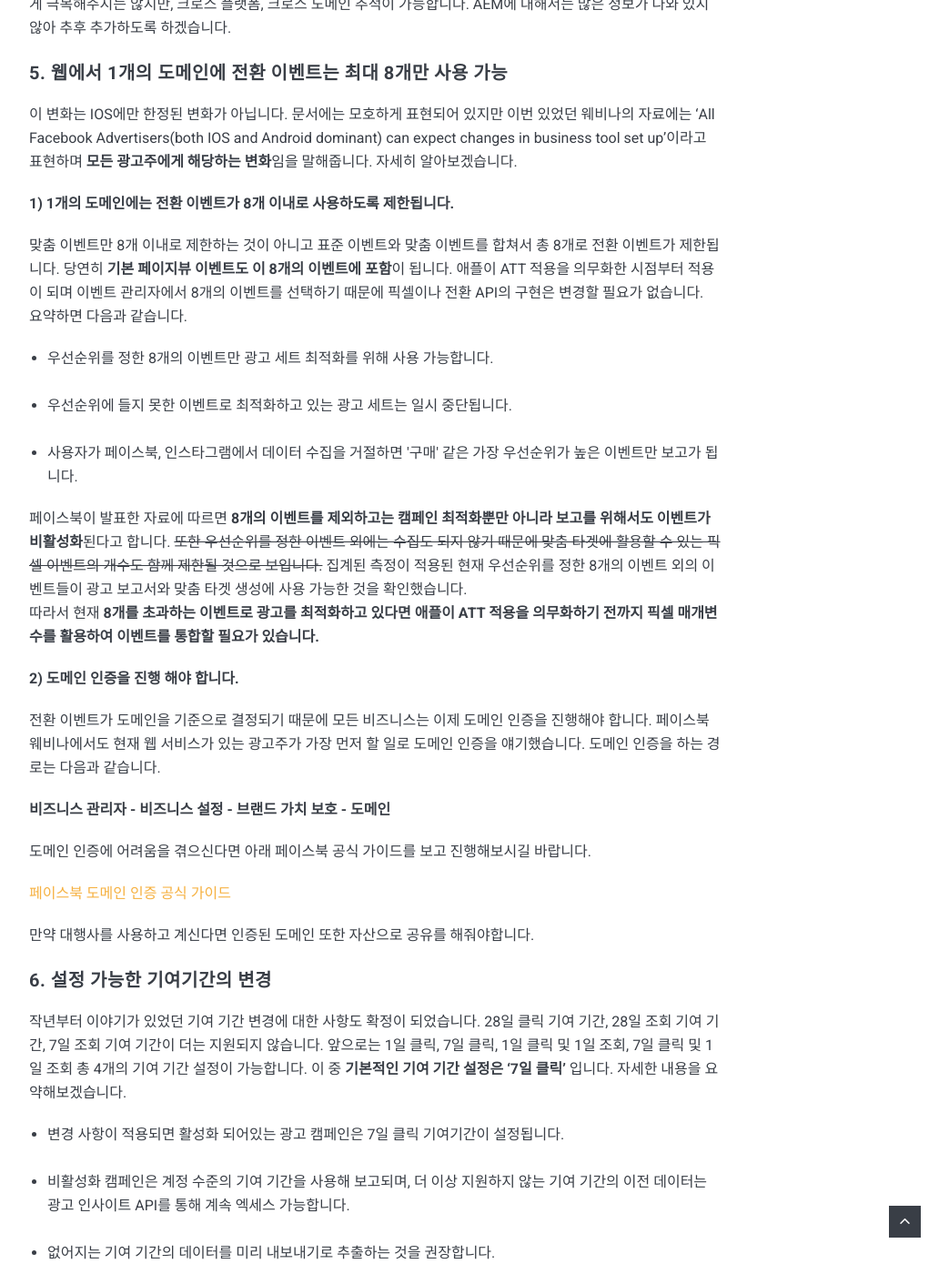
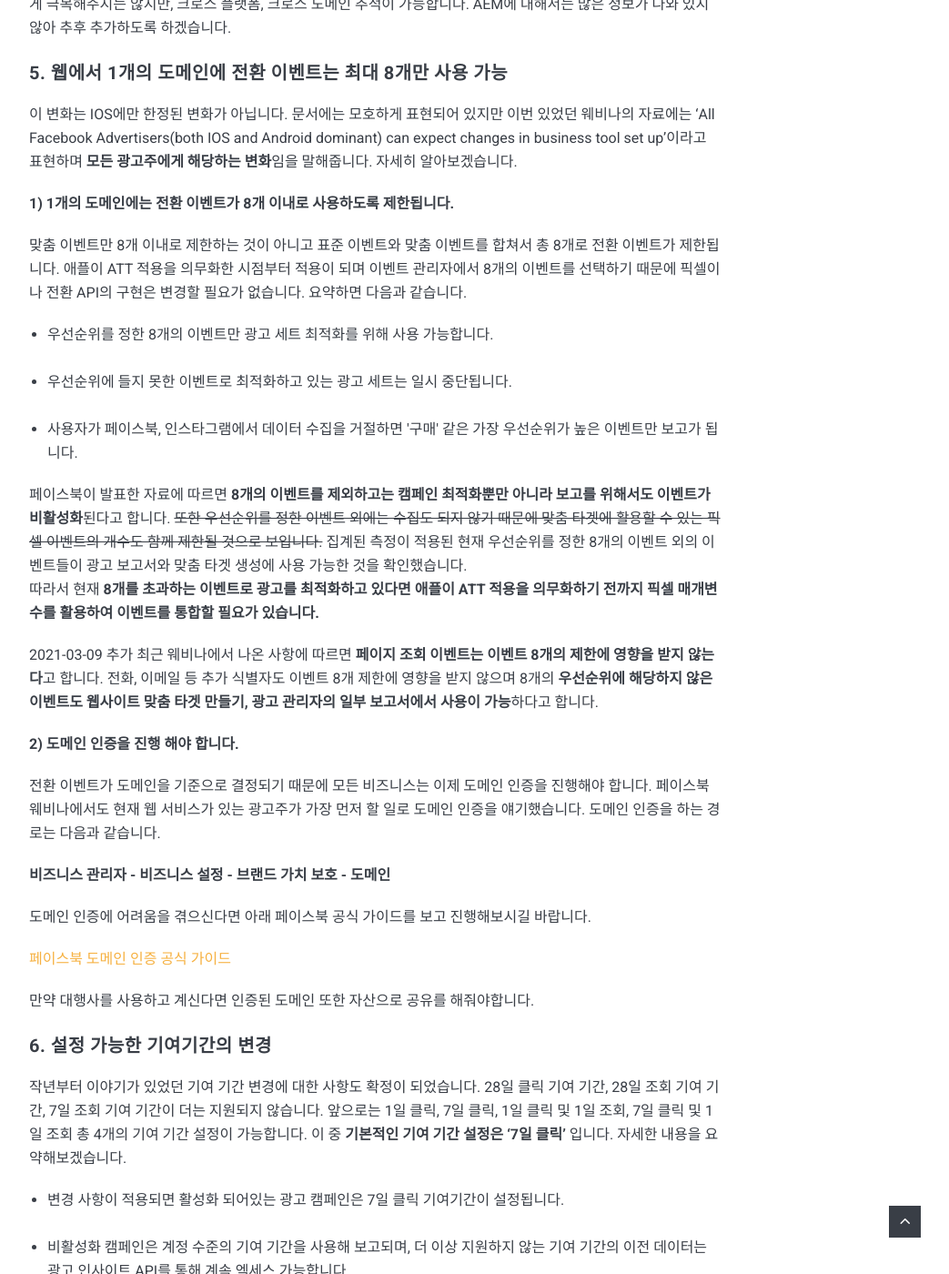
Before and after one commit to heejun-kim/heejun-kim.github.io, a Jekyll site: the page built from _posts/2021-01-15-how-should-digital-marketer-cope-with-facebook- change-caused-by-ios-14.md, in a window 1280 px wide and 1400 px high, scrolled down 2751 px. Shown: the whole window at 91% size, without its empty margins (228-1271 px from the left). Built offline with Jekyll 4.4.1, drawn with Linux system fonts in a browser that asks for light colours; nearby versions of some CDN libraries; comment, search, counter and statistics services are not loaded; some of the changed text lies outside the part shown.

Commit message:
페이스북 정보 업데이트

```diff
--- a/_posts/2021-01-15-how-should-digital-marketer-cope-with-facebook- change-caused-by-ios-14.md
+++ b/_posts/2021-01-15-how-should-digital-marketer-cope-with-facebook- change-caused-by-ios-14.md
@@ -73,7 +73,7 @@
 
 **1) 1개의 도메인에는 전환 이벤트가 8개 이내로 사용하도록 제한됩니다.**
 
-맞춤 이벤트만 8개 이내로 제한하는 것이 아니고 표준 이벤트와 맞춤 이벤트를 합쳐서 총 8개로 전환 이벤트가 제한됩니다. 당연히 **기본 페이지뷰 이벤트도 이 8개의 이벤트에 포함**이 됩니다. 애플이 ATT 적용을 의무화한 시점부터 적용이 되며 이벤트 관리자에서 8개의 이벤트를 선택하기 때문에 픽셀이나 전환 API의 구현은 변경할 필요가 없습니다. 요약하면 다음과 같습니다.
+맞춤 이벤트만 8개 이내로 제한하는 것이 아니고 표준 이벤트와 맞춤 이벤트를 합쳐서 총 8개로 전환 이벤트가 제한됩니다.  애플이 ATT 적용을 의무화한 시점부터 적용이 되며 이벤트 관리자에서 8개의 이벤트를 선택하기 때문에 픽셀이나 전환 API의 구현은 변경할 필요가 없습니다. 요약하면 다음과 같습니다.
 
 <ul>
   <li>우선순위를 정한 8개의 이벤트만 광고 세트 최적화를 위해 사용 가능합니다.</li><br>
@@ -82,8 +82,10 @@
 </ul>
 
 
+페이스북이 발표한 자료에 따르면 **8개의 이벤트를 제외하고는 캠페인 최적화뿐만 아니라 보고를 위해서도 이벤트가 비활성화**된다고 합니다. ~~또한 우선순위를 정한 이벤트 외에는 수집도 되지 않기 때문에 맞춤 타겟에 활용할 수 있는 픽셀 이벤트의 개수도 함께 제한될 것으로 보입니다.~~ 집계된 측정이 적용된 현재 우선순위를 정한 8개의 이벤트 외의 이벤트들이 광고 보고서와 맞춤 타겟 생성에 사용 가능한 것을 확인했습니다. <br>따라서 현재 **8개를 초과하는 이벤트로 광고를 최적화하고 있다면 애플이 ATT 적용을 의무화하기 전까지 픽셀 매개변수를 활용하여 이벤트를 통합할 필요가 있습니다.**
 
-페이스북이 발표한 자료에 따르면 **8개의 이벤트를 제외하고는 캠페인 최적화뿐만 아니라 보고를 위해서도 이벤트가 비활성화**된다고 합니다. ~~또한 우선순위를 정한 이벤트 외에는 수집도 되지 않기 때문에 맞춤 타겟에 활용할 수 있는 픽셀 이벤트의 개수도 함께 제한될 것으로 보입니다.~~ 집계된 측정이 적용된 현재 우선순위를 정한 8개의 이벤트 외의 이벤트들이 광고 보고서와 맞춤 타겟 생성에 사용 가능한 것을 확인했습니다. <br>따라서 현재 **8개를 초과하는 이벤트로 광고를 최적화하고 있다면 애플이 ATT 적용을 의무화하기 전까지 픽셀 매개변수를 활용하여 이벤트를 통합할 필요가 있습니다.**
+2021-03-09 추가
+최근 웨비나에서 나온 사항에 따르면 **페이지 조회 이벤트는 이벤트 8개의 제한에 영향을 받지 않는다**고 합니다. 전화, 이메일 등 추가 식별자도 이벤트 8개 제한에 영향을 받지 않으며 8개의 **우선순위에 해당하지 않은 이벤트도 웹사이트 맞춤 타겟 만들기, 광고 관리자의 일부 보고서에서 사용이 가능**하다고 합니다.
 
 **2) 도메인 인증을 진행 해야 합니다.**
 
@@ -107,7 +109,9 @@
   <li>없어지는 기여 기간의 데이터를 미리 내보내기로 추출하는 것을 권장합니다.</li><br>
     <li>비교 기간 기능을 활용해 변경되는 기여 기간으로 설정되는 경우 전환이 어떻게 변하는지 미리 확인하고 예측할 수 있습니다. 비교 기간은 열 맞춤 설정에서 확인하는 것이 가능합니다.</li>
 </ul>
-
+2021-03-09 추가
+최근 있었던 페이스북 웨비나에 따르면 ATT가 적용되기 전 준비 단계의 기본 설정은 클릭 후 7일 및 조회 후 1일이지만 **ATT가 필수인 경우에는 클릭 후 7일이 기본 설정**이 된다고 합니다. 이유는 애플이 조회 시그널을 제한하기 때문이라고 하네요. 단, **앱 인스톨 캠페인과 앱 인게이지먼트 캠페인의 경우는 기본 설정이 각각 클릭 후 1일, 클릭 후 7일로 설정**된다고 합니다.<br>
+또한 **Apple의 ATT가 의무화된 후에는 '비교 기간'기능도 삭제**되고 인사이트 API를 통해서만 지원 중단된 기간의 데이터가 확인된다고 하니 해당 API를 도입할 수 없는 기업의 디지털 마케터분들은 미리 데이터를 뽑아둘 필요가 있겠습니다.
 
 페이스북에서는 애플이 ATT를 의무로 적용하기 전에 기여 기간 변경 사항이 적용될 수 있다고 말할 수 있습니다. **현재 없어질 기여 설정을 기본으로 사용하고 있다면 비교 기간 기능을 활용해 새로 바뀔 기여 기간에 맞는 데이터를 하루빨리 분석할 필요가 있습니다.**
 
```
Also changed, not shown: 1 other file.
